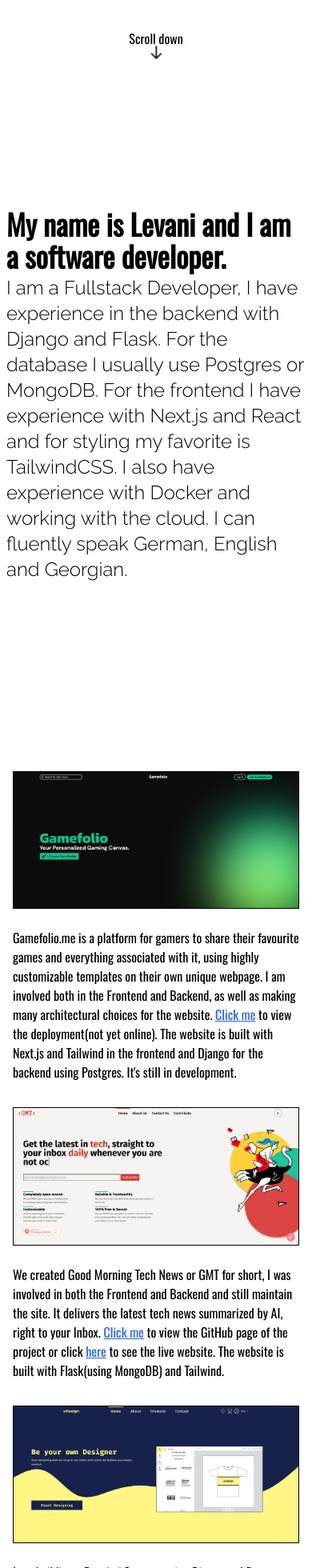
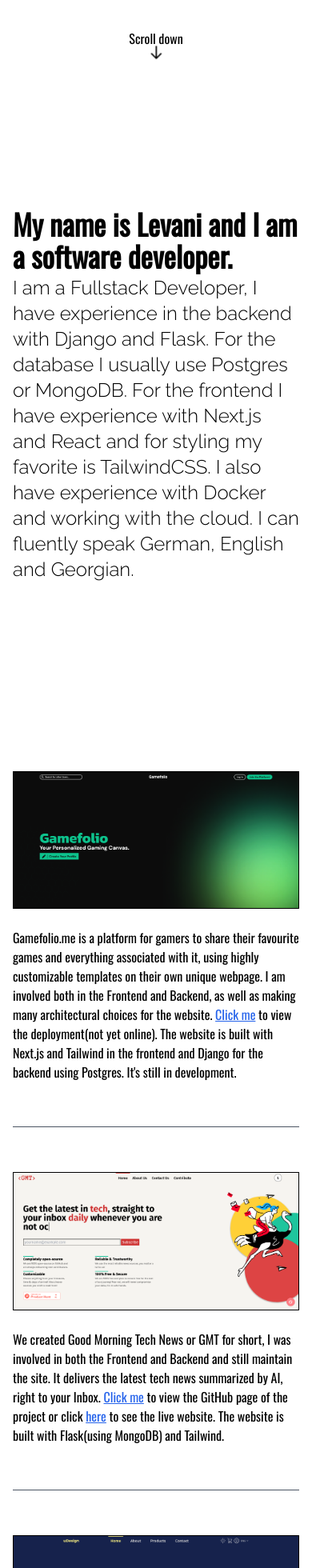
Before and after one commit to LevaniVashadze/LevaniVashadze.github.io, a React (Vite) app: page / in a window 390 px wide. Shown: the part 724-2684 px from the top of the page at 80% size. Built offline with nearby package versions, Linux system fonts and the light colour scheme.

Commit message:
make text more readable

```diff
--- a/src/components/About.jsx
+++ b/src/components/About.jsx
@@ -9,7 +9,7 @@
         id="About"
         className="flex !min-h-svh min-h-screen items-center justify-center"
       >
-        <div className="mb-24 px-2 text-left lg:mb-0 lg:w-1/2 2xl:w-1/3">
+        <div className="mb-24 px-4 text-left lg:mb-0 lg:w-1/2 2xl:w-1/3">
           <h2 className="mb-1 text-4xl font-bold">{t("aboutTitle")}</h2>
           <p className="font-raleway text-2xl">{t("aboutText")}</p>
         </div>
--- a/src/components/Work.jsx
+++ b/src/components/Work.jsx
@@ -9,7 +9,7 @@
         className="flex !min-h-svh min-h-screen items-center justify-center"
       >
         <div className="container mx-auto px-4 lg:w-2/3">
-          <div className="grid grid-cols-1 gap-8 md:grid-cols-2">
+          <div className="grid grid-cols-1 md:grid-cols-2 lg:gap-8">
             <div className="">
               <a target="_blank" rel="noreferrer" href="https://gamefolio.me/">
                 <img
@@ -33,6 +33,7 @@
                 }}
               />
             </div>
+            <hr className="border-1 my-14 border-gray-600 lg:hidden" />
 
             <div className="">
               <a
@@ -69,6 +70,7 @@
                 }}
               />
             </div>
+            <hr className="border-1 my-14 border-gray-600 lg:hidden" />
 
             <div className="">
               <img
```
